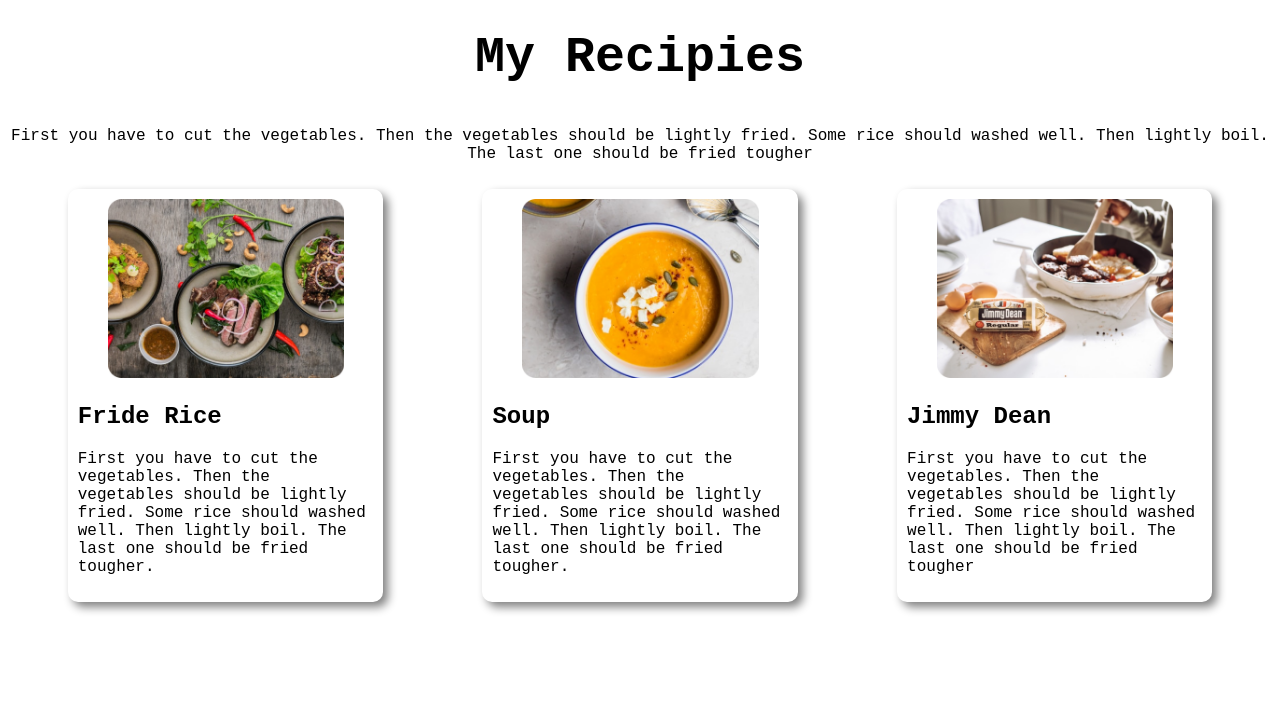
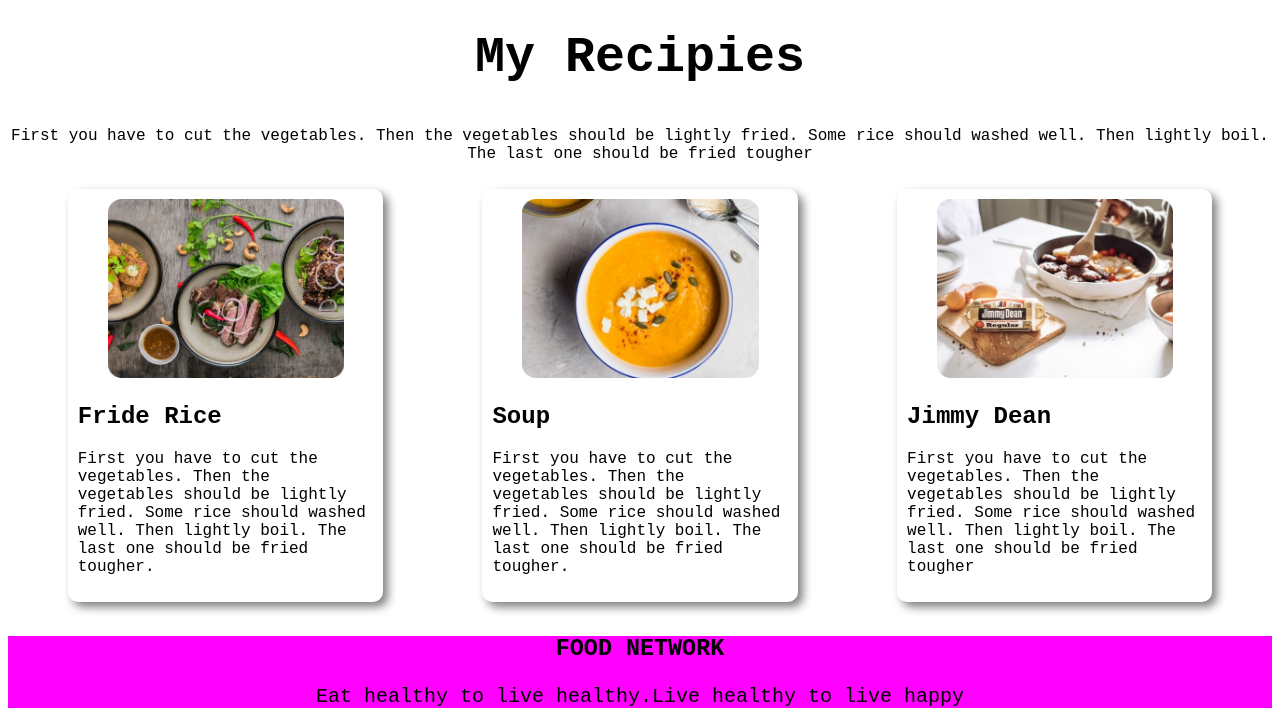
Before and after one commit to rdrayhan7916/food-website, a plain HTML site: page index.html in a window 1280 px wide. Shown: the part 759-1487 px from the top of the page. Before the commit the page ends 1379 px from the top, so only its background shows below. Drawn offline with Linux system fonts and the light colour scheme.

Commit message:
last-part

```diff
--- a/index.html
+++ b/index.html
@@ -61,7 +61,10 @@
 
         </div>
     </section>
-
+    <footer>
+        <h3>FOOD NETWORK</h3>
+        <P>Eat healthy to live healthy.Live healthy to live happy</P>
+    </footer>
 
 </body>
 
--- a/style.css
+++ b/style.css
@@ -49,3 +49,8 @@ img{
 .food{
   padding-left: 30px;
 }
+footer{
+    background: magenta;
+    text-align: center;
+    font-size: 20px;
+}
```
